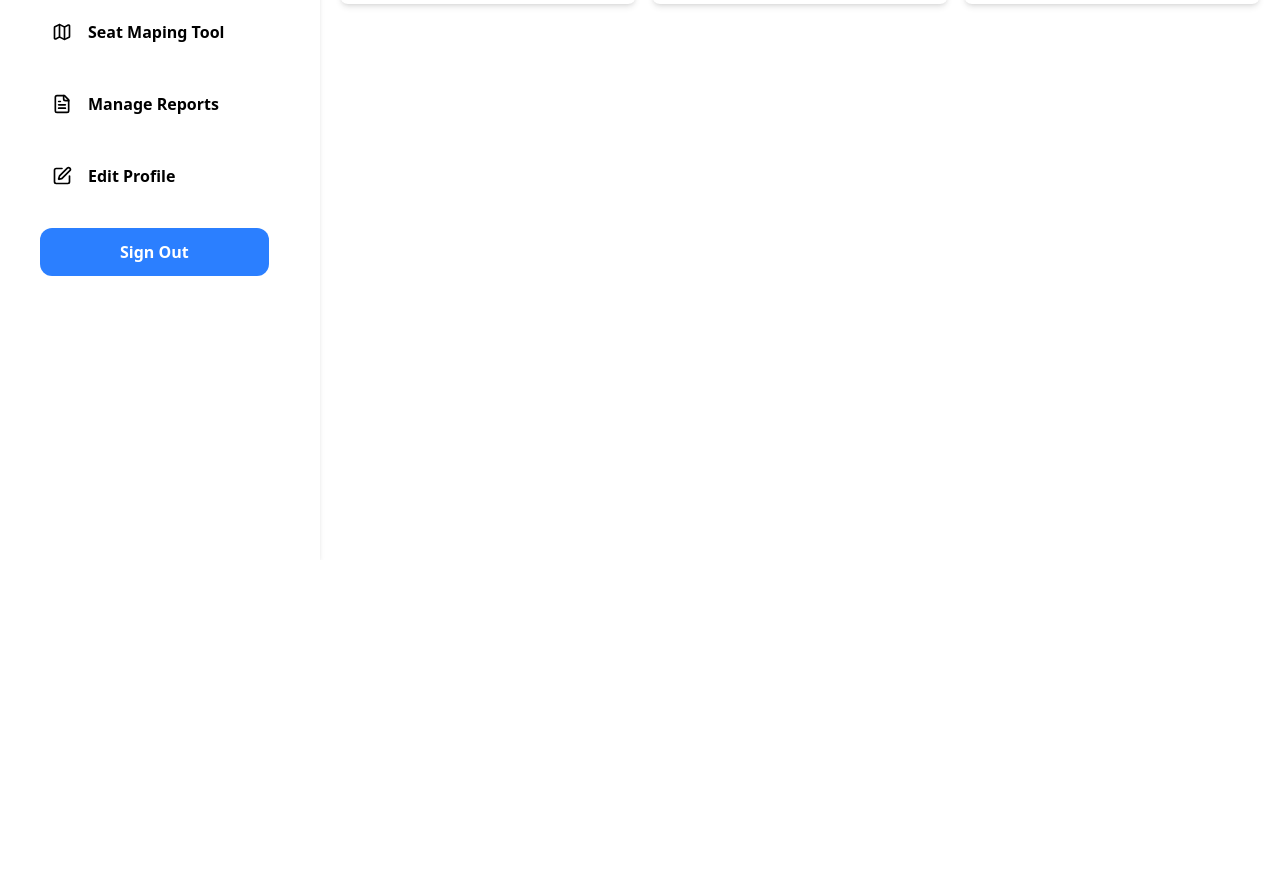
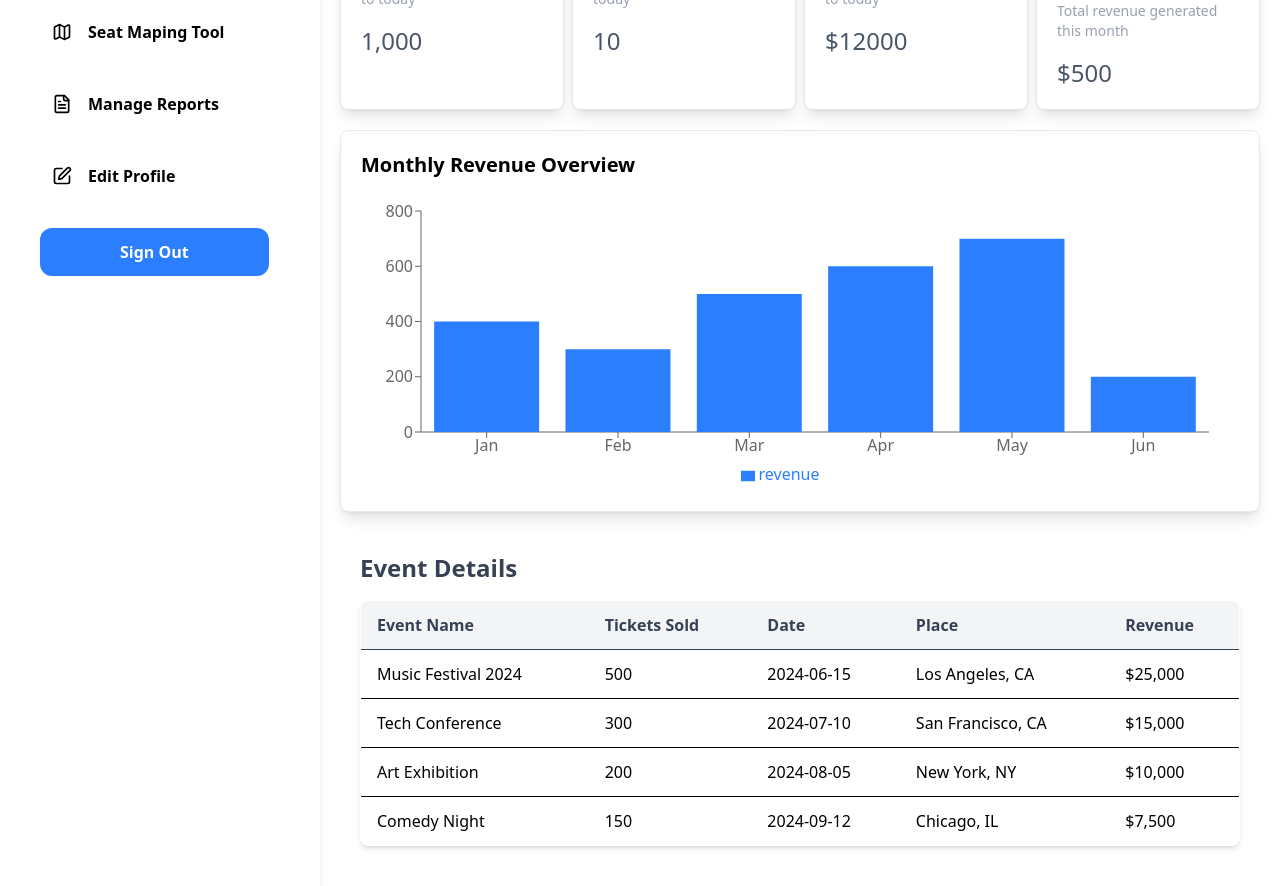
Before and after one commit to mmohashik/Ticket-Booking-Platform_Frontend, a React (Vite) app in the folder ticket_booking_platform_frontend/: page /admin in a window 1280 px wide. Shown: the part 240-1126 px from the top of the page. Before the commit the page ends 800 px from the top, so only its background shows below. Built offline with nearby package versions, Linux system fonts and the light colour scheme.

Commit message:
analytics page UI done

```diff
--- /dev/null
+++ b/ticket_booking_platform_frontend/src/components/dashboard_Components/BarChartComponent.jsx
@@ -0,0 +1,21 @@
+import React from "react";
+import { BarChart, Bar, XAxis, YAxis, Tooltip, ResponsiveContainer, Legend } from "recharts";
+
+const BarChartComponent = ({ data, title }) => {
+  return (
+    <div className="bg-white border border-gray-200 p-5 rounded-lg shadow-lg w-full">
+      <h2 className="text-xl font-bold mb-3">{title}</h2>
+      <ResponsiveContainer width="100%" height={300}>
+        <BarChart data={data} margin={{ top: 20, right: 30, left: 0, bottom: 5 }}>
+          <XAxis dataKey="name" />
+          <YAxis />
+          <Tooltip />
+          <Legend />
+          <Bar dataKey="revenue" fill="#2B7FFF" />
+        </BarChart>
+      </ResponsiveContainer>
+    </div>
+  );
+};
+
+export default BarChartComponent;
--- a/ticket_booking_platform_frontend/src/components/dashboard_Components/DetailsCard.jsx
+++ b/ticket_booking_platform_frontend/src/components/dashboard_Components/DetailsCard.jsx
@@ -1,14 +1,13 @@
-import React from 'react'
+import React from "react";
 
-const DetailsCard = () => {
+const DetailsCard = ({ title, description, value }) => {
   return (
-    <div>
-      <div className="bg-white p-5 rounded-lg shadow-md">
-                <h1 className="text-lg font-semibold">Total Users</h1>
-                <p className="text-gray-500 mt-2">100</p>
-        </div>
+    <div className="bg-white p-5 rounded-lg shadow-lg border border-gray-200">
+      <h1 className="text-2xl font-bold mt-3">{title}</h1>
+      <p className="text-sm text-gray-400">{description}</p>
+      <p className="text-gray-600 text-2xl mt-4">{value}</p>
     </div>
-  )
-}
+  );
+};
 
-export default DetailsCard
+export default DetailsCard;
--- /dev/null
+++ b/ticket_booking_platform_frontend/src/components/dashboard_Components/EventDetailsTable.jsx
@@ -0,0 +1,71 @@
+import React from "react";
+
+const EventDetailsTable = () => {
+  // Sample event data (You can replace this with dynamic data)
+  const events = [
+    {
+      name: "Music Festival 2024",
+      ticketsSold: 500,
+      date: "2024-06-15",
+      place: "Los Angeles, CA",
+      revenue: "$25,000",
+    },
+    {
+      name: "Tech Conference",
+      ticketsSold: 300,
+      date: "2024-07-10",
+      place: "San Francisco, CA",
+      revenue: "$15,000",
+    },
+    {
+      name: "Art Exhibition",
+      ticketsSold: 200,
+      date: "2024-08-05",
+      place: "New York, NY",
+      revenue: "$10,000",
+    },
+    {
+      name: "Comedy Night",
+      ticketsSold: 150,
+      date: "2024-09-12",
+      place: "Chicago, IL",
+      revenue: "$7,500",
+    },
+  ];
+
+  return (
+    <div className="overflow-x-auto p-5">
+      <h2 className="text-2xl font-semibold mb-4 text-gray-700">Event Details</h2>
+      <table className="min-w-full bg-white border border-gray-200 shadow-md rounded-lg overflow-hidden">
+        {/* Table Header */}
+        <thead className="bg-gray-100">
+          <tr className="text-left text-gray-700 font-semibold">
+            <th className="py-3 px-4 border-b">Event Name</th>
+            <th className="py-3 px-4 border-b">Tickets Sold</th>
+            <th className="py-3 px-4 border-b">Date</th>
+            <th className="py-3 px-4 border-b">Place</th>
+            <th className="py-3 px-4 border-b">Revenue</th>
+          </tr>
+        </thead>
+
+        {/* Table Body */}
+        <tbody>
+          {events.map((event, index) => (
+            <tr
+              key={index}
+              className="border-b hover:bg-gray-50 transition duration-200"
+            >
+              <td className="py-3 px-4">{event.name}</td>
+              <td className="py-3 px-4">{event.ticketsSold}</td>
+              <td className="py-3 px-4">{event.date}</td>
+              <td className="py-3 px-4">{event.place}</td>
+              <td className="py-3 px-4">{event.revenue}</td>
+            </tr>
+          ))}
+        </tbody>
+      </table>
+    </div>
+  );
+};
+
+export default EventDetailsTable;
--- a/ticket_booking_platform_frontend/src/components/dashboard_Components/Sidebar.jsx
+++ b/ticket_booking_platform_frontend/src/components/dashboard_Components/Sidebar.jsx
@@ -34,7 +34,7 @@ const Sidebar = () => {
 
       {/* Sidebar */}
       <div
-        className={`fixed top-0 left-0 min-h-screen bg-white shadow-md transition-transform duration-300 w-64 p-5 ${
+        className={`fixed top-0 left-0 h-full bg-white shadow-md transition-transform duration-300 w-64 p-5 ${
           isOpen ? "translate-x-0" : "-translate-x-full"
         } md:relative md:translate-x-0 md:w-80`}
       >
--- a/ticket_booking_platform_frontend/src/pages/Admin-Dashboard-Pages/AdminDashboard.jsx
+++ b/ticket_booking_platform_frontend/src/pages/Admin-Dashboard-Pages/AdminDashboard.jsx
@@ -2,27 +2,51 @@ import React from "react";
 import Sidebar from "../../components/dashboard_Components/Sidebar";
 import D_Navbar from "../../components/dashboard_Components/D_Navbar";
 import DetailsCard from "../../components/dashboard_Components/DetailsCard";
+import BarChartComponent from "../../components/dashboard_Components/BarChartComponent";
+import EventDetailsTable from "../../components/dashboard_Components/EventDetailsTable";
 
 const AdminDashboard = () => {
+  const cardData = [
+    { title: "Total Users", description: "Total number of users up to today", value: "1,000" },
+    { title: "Total Events", description: "Total events held up to today", value: "10" },
+    { title: "Total Revenue", description: "Total revenue generated up to today", value: "$12000" },
+    { title: "This Month Revenue", description: "Total revenue generated this month", value: "$500" },
+  ];
+
+  const chartData = [
+    { name: "Jan", revenue: 400 },
+    { name: "Feb", revenue: 300 },
+    { name: "Mar", revenue: 500 },
+    { name: "Apr", revenue: 600 },
+    { name: "May", revenue: 700 },
+    { name: "Jun", revenue: 200 },
+  ];
+
   return (
-
     <div className="flex">
       <Sidebar />
       <div className="flex-1">
         <D_Navbar />
         <div className="p-5">
-            <h1 className="text-2xl font-semibold">Dashboard</h1>
-            <div className="grid grid-cols-1 md:grid-cols-2 lg:grid-cols-3 gap-4 mt-5">
+          <h1 className="text-2xl font-semibold">Analytics</h1>
 
-              <DetailsCard/>
-              <DetailsCard/>
-              <DetailsCard/>
+          {/* Responsive Card Grid */}
+          <div className="grid grid-cols-2 md:grid-cols-2 lg:grid-cols-4 gap-2 mt-5">
+            {cardData.map((card, index) => (
+              <DetailsCard key={index} {...card} />
+            ))}
+          </div>
 
+          {/* Responsive Bar Chart */}
+          <div className="grid grid-cols-1 gap-4 mt-5">
+            <BarChartComponent data={chartData} title="Monthly Revenue Overview" />
+          </div>
+          <div className="grid grid-cols-1 gap-4 mt-5">
+            <EventDetailsTable/>
           </div>
         </div>
       </div>
     </div>
-
   );
 };
 
```
Lines whose indentation alone changed are shown as unchanged.
